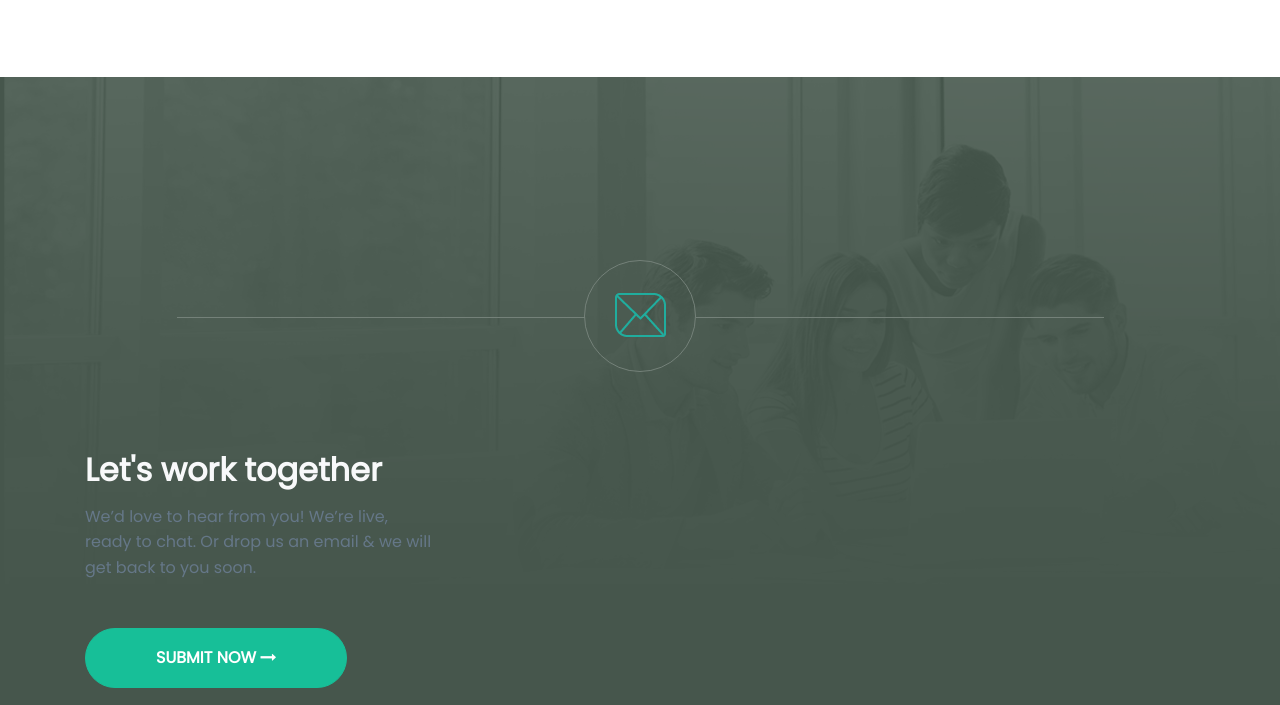
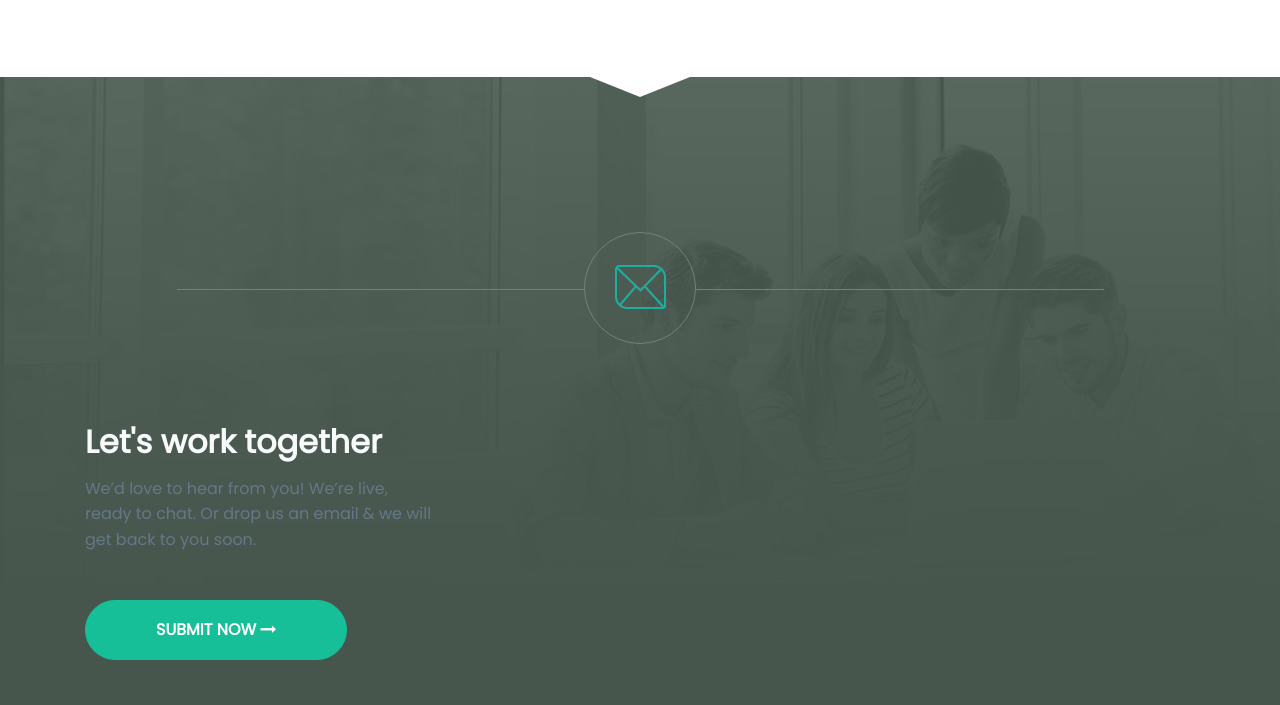
Before and after one commit to amarv1/amarv1.github.io, a website: page src/index.html in a window 1280 px wide. Shown: the part 3183-3888 px from the top of the page. Drawn offline with Linux system fonts and the light colour scheme.

Commit message:
added triangle

```diff
--- a/src/index.html
+++ b/src/index.html
@@ -174,7 +174,8 @@
             </div>
           </div>
         </section>
-        <footer class="pt-5 pb-3">
+        <footer class="pb-3">
+          <div id="triangle" class="mx-auto"></div>
           <div class="container">
             <div class="row d-flext justify-content-center fancy">
               <div class="outer-circle mb-7"  style="margin-top: 135px;border-style: solid;border-radius:  100%;width: 7rem;height: 7rem;text-align:  center;border-width: 1px;border-color: #748179;">
--- a/src/scss/styles.scss
+++ b/src/scss/styles.scss
@@ -111,6 +111,15 @@ h2 {
   margin-left: 30px;
 }
 
+#triangle {
+
+  width: 0;
+  height: 0;
+  border-left: 50px solid transparent;
+  border-right: 50px solid transparent;
+  border-top: 20px solid white;
+}
+
 
 footer {
   background-image: url("/assets/images/bg-footer.png");
```
Also changed, not shown: src/css/styles.css.
